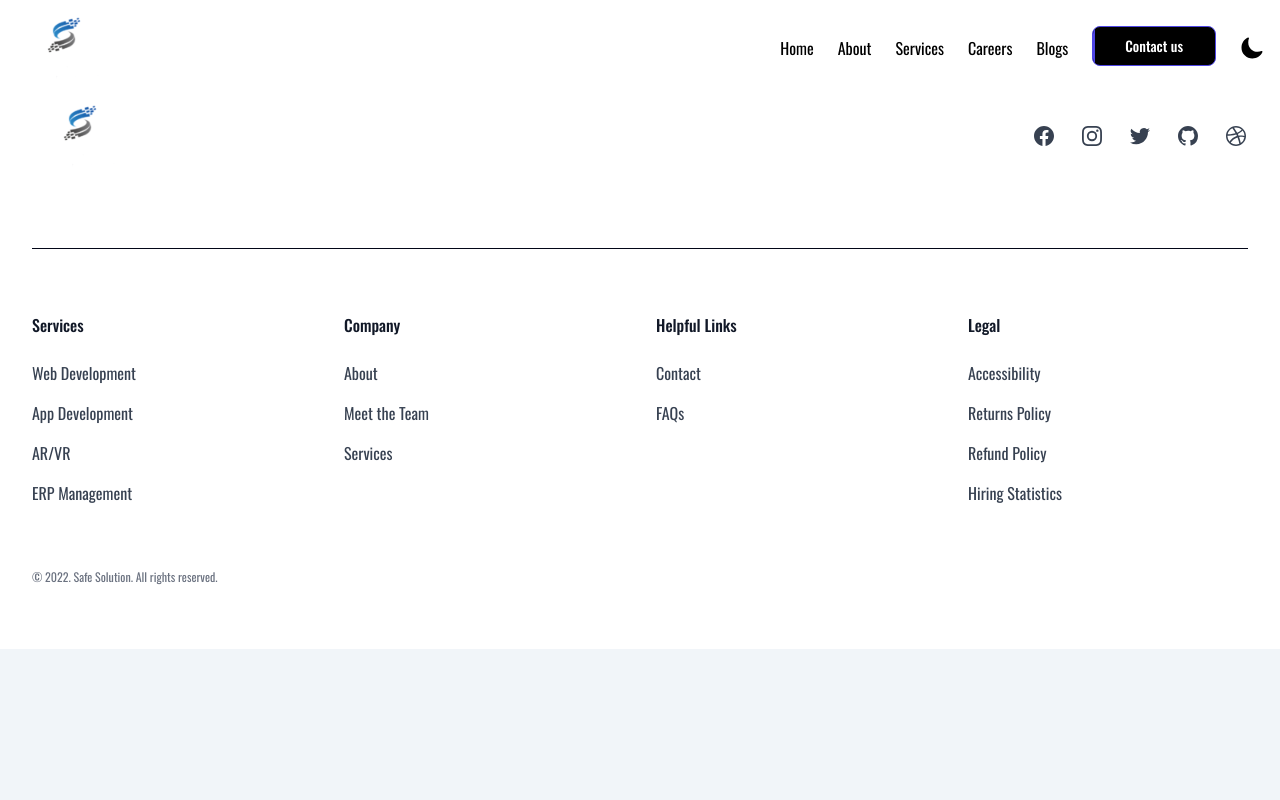
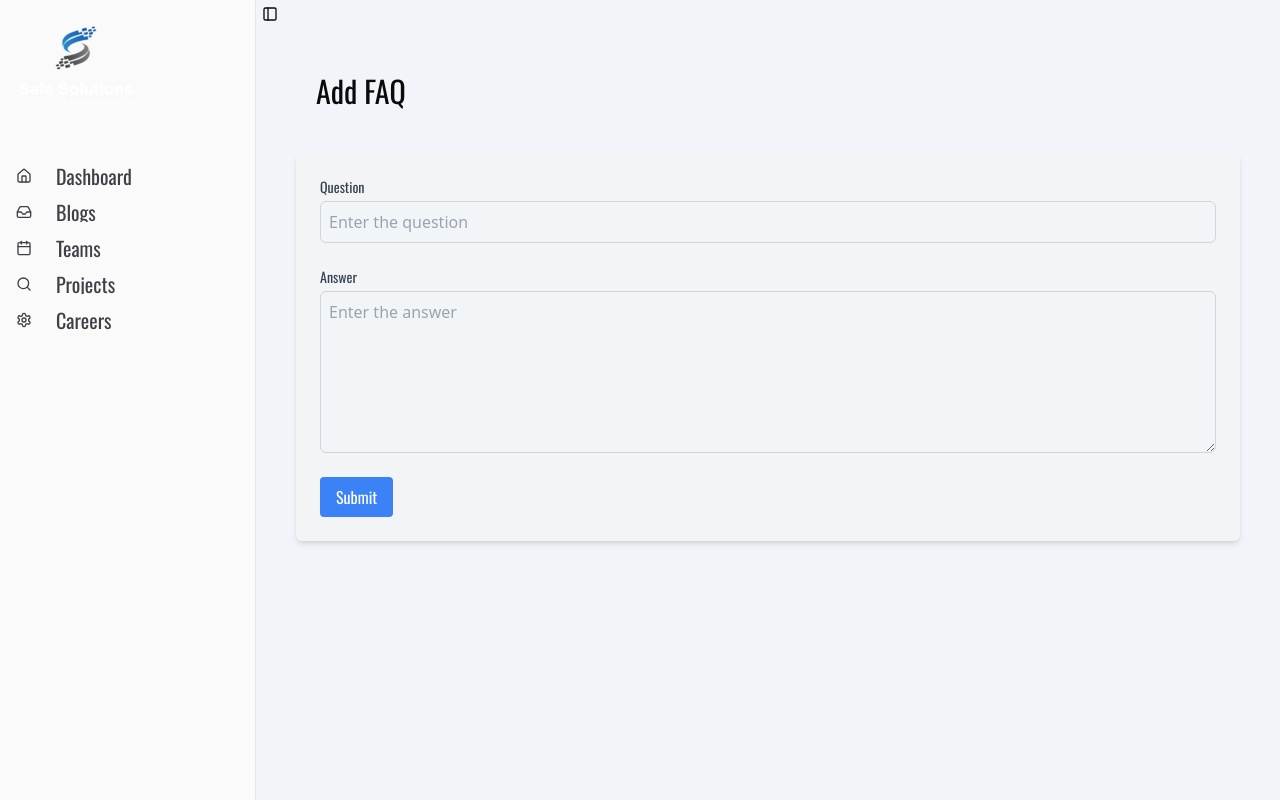
Before and after one commit to waseemarchiwiz/safesolutions-portfolio-webapp, a React (Vite) app: page /admin/faqs in a window 1280 px wide. Built offline with nearby package versions, Linux system fonts and the light colour scheme.

Commit message:
added a new page admin Faqs

```diff
--- a/src/customroutes/CustomRoutes.jsx
+++ b/src/customroutes/CustomRoutes.jsx
@@ -5,6 +5,8 @@ import { createBrowserRouter, RouterProvider } from "react-router-dom";
 import AdminCareers from "@/pages/Admin/AdminCareers";
 import AdminProjects from "@/pages/Admin/AdminProjects";
 import AdminTeams from "@/pages/Admin/AdminTeams";
+import AdminTestemonial from "@/pages/Admin/AdminTestemonial";
+import AdminFaqs from "@/pages/Admin/AdminFaqs";
 
 const ClientLayout = React.lazy(() => import("../layout/Layout"));
 const AdminLayout = React.lazy(() => import("../layout/AdminLayout"));
@@ -16,6 +18,7 @@ const BlogsPage = React.lazy(() => import("../pages/Client/Blogs"));
 const Careers = React.lazy(() => import("../pages/Client/Careers"));
 const Contactus = React.lazy(() => import("../pages/Client/Contactus"));
 const BlogDetails = React.lazy(() => import("../pages/Client/BlogDetails"));
+
 const AdminDashboard = React.lazy(() =>
   import("../pages/Admin/AdminDashboard")
 );
@@ -63,6 +66,30 @@ const CustomRoutes = () => {
           element: (
             <Suspense fallback={<LoadingPage />}>
               <AdminTeams />
+            </Suspense>
+          ),
+        },
+        {
+          path: "testimonials",
+          element: (
+            <Suspense fallback={<LoadingPage />}>
+              <AdminTestemonial />
+            </Suspense>
+          ),
+        },
+        {
+          path: "testimonials",
+          element: (
+            <Suspense fallback={<LoadingPage />}>
+              <AdminTestemonial />
+            </Suspense>
+          ),
+        },
+        {
+          path: "faqs",
+          element: (
+            <Suspense fallback={<LoadingPage />}>
+              <AdminFaqs />
             </Suspense>
           ),
         },
--- /dev/null
+++ b/src/pages/Admin/AdminFaqs.jsx
@@ -0,0 +1,92 @@
+import React from "react";
+import { Formik, Form, Field } from "formik";
+
+import { CustomInput } from "@/globals/CustomInput"; // Assuming you have a custom input component
+import { faqSchema } from "@/schemas/validationSchemas";
+
+// Define the validation schema for the FAQ form
+
+const AdminFaqs = () => {
+  const initialValues = {
+    question: "",
+    answer: "",
+  };
+
+  const handleSubmit = (values, { resetForm, setSubmitting }) => {
+    console.log("FAQ Submitted:", values);
+    setTimeout(() => {
+      setSubmitting(false);
+      resetForm();
+      alert("FAQ Submitted!");
+    }, 2000);
+  };
+
+  return (
+    <div className="p-10">
+      <h1 className="text-[30px] ml-5">Add FAQ</h1>
+      <div className="bg-gray-100 mt-10 p-6 rounded-md shadow-md">
+        <Formik
+          initialValues={initialValues}
+          validationSchema={faqSchema}
+          onSubmit={handleSubmit}
+        >
+          {({ isSubmitting }) => (
+            <Form className="space-y-6">
+              <Field
+                name="question"
+                label="Question"
+                type="text"
+                placeholder="Enter the question"
+                as={CustomInput}
+              />
+              <Field
+                name="answer"
+                label="Answer"
+                isTextarea={true}
+                rows="6"
+                placeholder="Enter the answer"
+                as={CustomInput}
+              />
+              <button
+                type="submit"
+                disabled={isSubmitting}
+                className="mt-4 bg-blue-500 text-white px-4 py-2 rounded"
+              >
+                {isSubmitting ? (
+                  <div className="flex justify-center items-center">
+                    <svg
+                      className="w-5 h-5 mr-2 animate-spin"
+                      xmlns="http://www.w3.org/2000/svg"
+                      fill="none"
+                      viewBox="0 0 24 24"
+                      stroke="currentColor"
+                    >
+                      <circle
+                        className="opacity-25"
+                        cx="12"
+                        cy="12"
+                        r="10"
+                        stroke="currentColor"
+                        strokeWidth="4"
+                      ></circle>
+                      <path
+                        className="opacity-75"
+                        fill="currentColor"
+                        d="M4 12a8 8 0 1116 0A8 8 0 014 12z"
+                      ></path>
+                    </svg>
+                    Loading...
+                  </div>
+                ) : (
+                  "Submit"
+                )}
+              </button>
+            </Form>
+          )}
+        </Formik>
+      </div>
+    </div>
+  );
+};
+
+export default AdminFaqs;
--- a/src/schemas/validationSchemas.js
+++ b/src/schemas/validationSchemas.js
@@ -80,3 +80,21 @@ export const teamMemberValidationSchema = Yup.object().shape({
   twitterLink: Yup.string().required("Link is required").url("Invalid URL format"),
 
 });
+
+//testemonial schemea
+
+export const testimonialSchema = Yup.object().shape({
+  name: Yup.string()
+    .required("Name is required")
+    .min(3, "Name must be at least 3 characters"),
+  image: Yup.mixed().required("Image is required"),
+  description: Yup.string()
+    .required("Description is required")
+    .min(10, "Description must be at least 10 characters"),
+  designation: Yup.string().required("Designation is required"),
+});
+
+export const faqSchema = Yup.object().shape({
+  question: Yup.string().required('Question is required').min(5, 'Question must be at least 5 characters'),
+  answer: Yup.string().required('Answer is required').min(10, 'Answer must be at least 10 characters'),
+});
```
